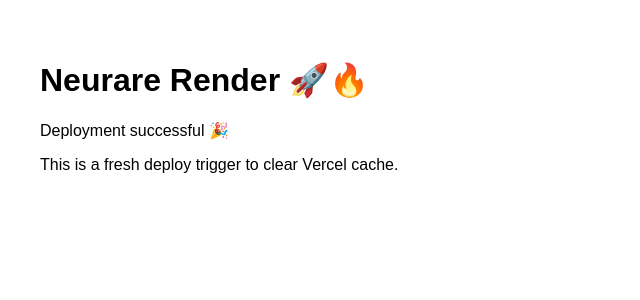
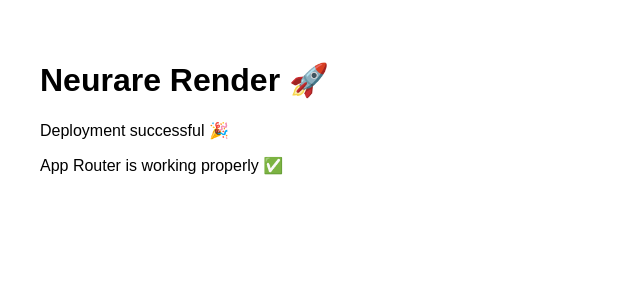
Before and after one commit to sasslarchitects-source/neurare-render, a Next.js app: page / in a window 1280 px wide. Shown: the top 300 px of the page, without its empty margins (0-640 px from the left). Built offline with nearby package versions, Linux system fonts and the light colour scheme.

Commit message:
Update page.jsx

```diff
--- a/app/page.jsx
+++ b/app/page.jsx
@@ -1,15 +1,9 @@
 export default function Home() {
   return (
-    <main style={{ padding: 40, fontFamily: "Arial, sans-serif" }}>
-      <h1>Neurare Render 🚀🔥</h1>
-
-      <p>
-        Deployment successful 🎉
-      </p>
-
-      <p>
-        This is a fresh deploy trigger to clear Vercel cache.
-      </p>
+    <main style={{ padding: 40 }}>
+      <h1>Neurare Render 🚀</h1>
+      <p>Deployment successful 🎉</p>
+      <p>App Router is working properly ✅</p>
     </main>
   );
 }
```
